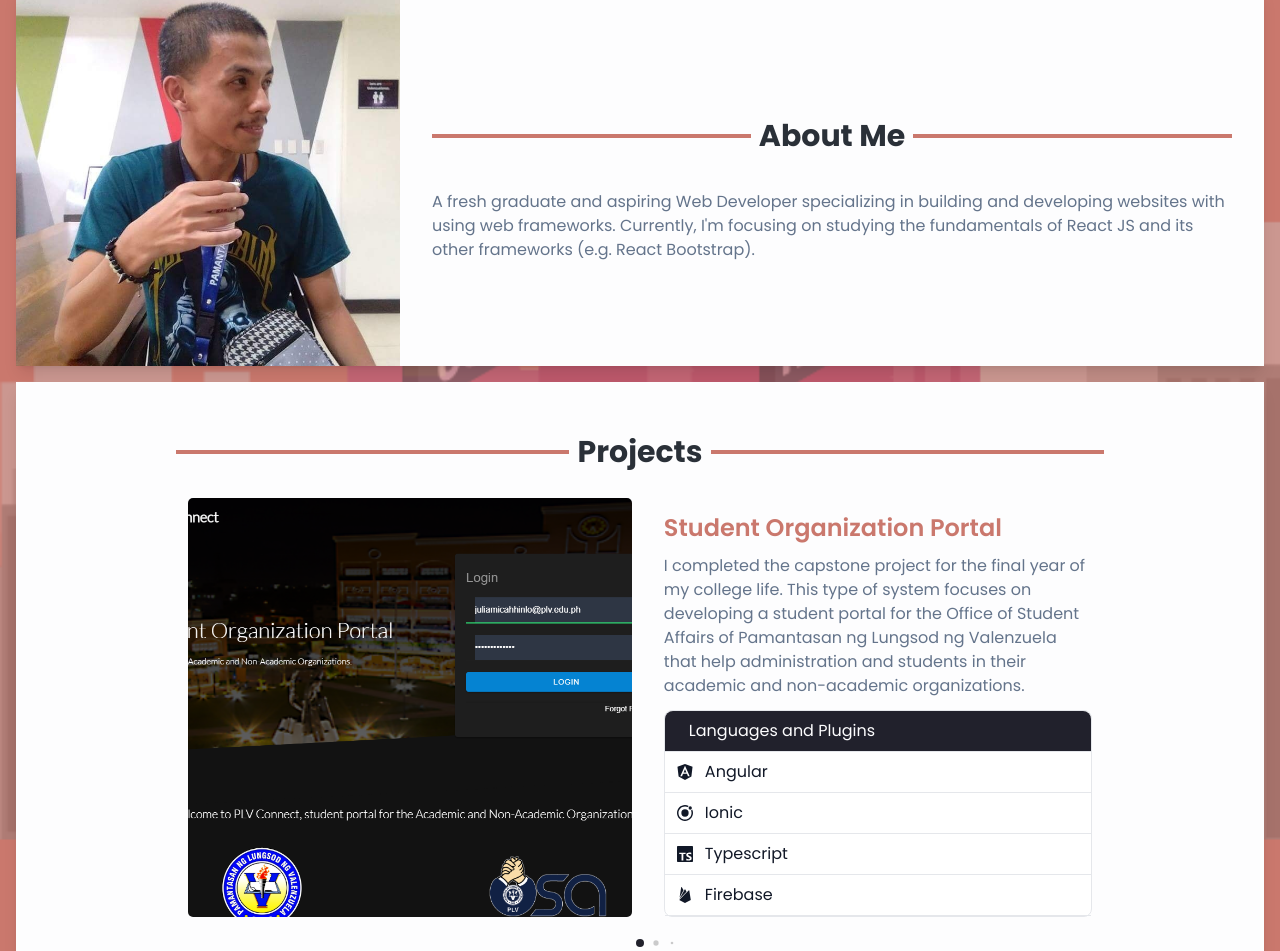
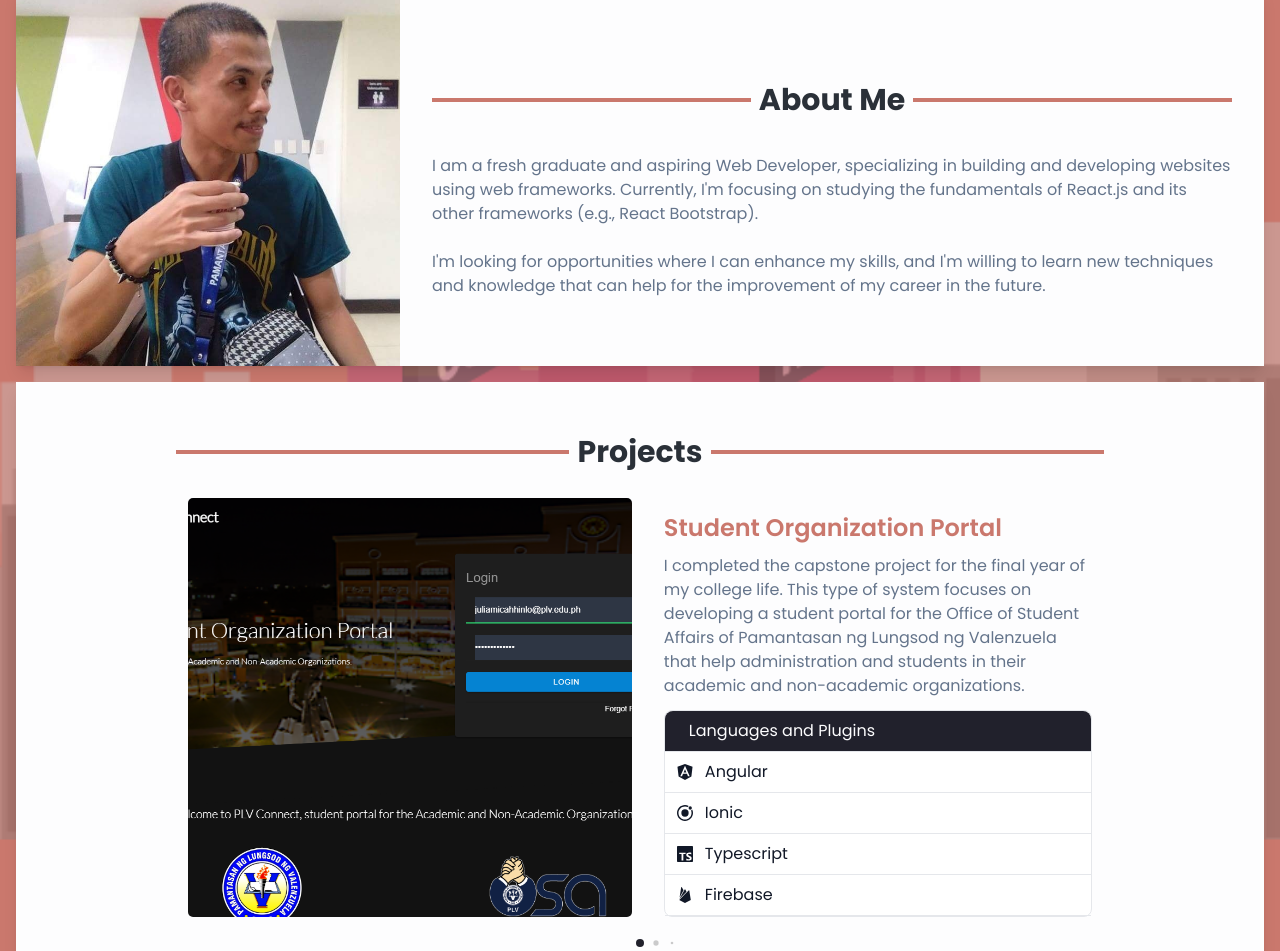
Before and after one commit to geronimium-gr/My-Portfolio, a React (Create React App) app: page / in a window 1280 px wide. Shown: the part 904-1855 px from the top of the page. Built offline with nearby package versions, Linux system fonts and the light colour scheme; a web font is replaced by a local one.

Commit message:
final revisions
- added some animations

```diff
--- a/src/components/About.jsx
+++ b/src/components/About.jsx
@@ -24,10 +24,15 @@ const About = () => {
                 <div className="flex-grow border-2 border-newYorkPink"></div>
               </div>
               <p className="mt-2 text-slate-500">
-                A fresh graduate and aspiring Web Developer specializing in
-                building and developing websites with using web frameworks.
-                Currently, I'm focusing on studying the fundamentals of React JS
-                and its other frameworks (e.g. React Bootstrap).
+                I am a fresh graduate and aspiring Web Developer, specializing
+                in building and developing websites using web frameworks.
+                Currently, I'm focusing on studying the fundamentals of React.js
+                and its other frameworks (e.g., React Bootstrap).
+                <br />
+                <br />
+                I'm looking for opportunities where I can enhance my skills, and
+                I'm willing to learn new techniques and knowledge that can help
+                for the improvement of my career in the future.
               </p>
             </div>
           </div>
--- a/src/components/Hero.jsx
+++ b/src/components/Hero.jsx
@@ -15,19 +15,19 @@ const Hero = () => {
       <div className="flex flex-col justify-center px-6 mx-auto space-y-12">
         <h1
           id="name"
-          className="text-whitish text-5xl font-bold text-center md:text-8xl md:text-left"
+          className="text-whitish text-5xl font-bold text-center animate-moveLeft md:text-8xl md:text-left"
         >
           John Paulo Geronimo
         </h1>
         <p
           id="name"
-          className="text-2xl text-center font-bold text-whitish md:text-left md:text-3xl"
+          className="text-2xl text-center font-bold text-whitish animate-moveLeft md:text-left md:text-3xl"
         >
           Aspiring Web Developer
         </p>
         <div
           id="name"
-          className="flex justify-center space-x-4 md:justify-start"
+          className="flex justify-center space-x-4 animate-moveRight md:justify-start"
         >
           <a
             target="_blank"
@@ -63,7 +63,11 @@ const Hero = () => {
           </a>
         </div>
         <div id="name" className="flex justify-center md:justify-start">
-          <a href={resume} download="Geronimo-Resume" className="text-whitish font-semibold group border-[3px] px-6 py-3 my-2 flex items-center hover:text-newYorkPink hover:bg-whitish hover:border-transparent">
+          <a
+            href={resume}
+            download="Geronimo-Resume"
+            className="text-whitish font-semibold group border-[3px] px-6 py-3 my-2 flex items-center hover:text-newYorkPink hover:bg-whitish hover:border-transparent"
+          >
             Download CV
             <span className="transition-all duration-300 ease-linear group-hover:hidden">
               <FaAngleRight className="ml-2" />
--- a/tailwind.config.js
+++ b/tailwind.config.js
@@ -20,7 +20,23 @@ module.exports = {
         raisinBlack: "#21212cff",
       },
       backgroundImage: {
-        "project": "url('../src/images/img-4.jpg')"
+        project: "url('../src/images/img-4.jpg')",
+      },
+      keyframes: {
+        moveLeft: {
+          "0%": { transform: "translateX(-100%)", opacity: 0.2 },
+          "70%": { transform: "translateX(-50%)", opacity: 0.5 },
+          "100%": { transform: "translateX(0%)", opacity: 1 },
+        },
+        moveRight: {
+          "0%": { transform: "translateX(100%)", opacity: 0.2 },
+          "70%": { transform: "translateX(50%)", opacity: 0.5 },
+          "100%": { transform: "translateX(0%)", opacity: 1 },
+        },
+      },
+      animation: {
+        moveLeft: "moveLeft 2s",
+        moveRight: "moveRight 2s",
       },
     },
   },
```
